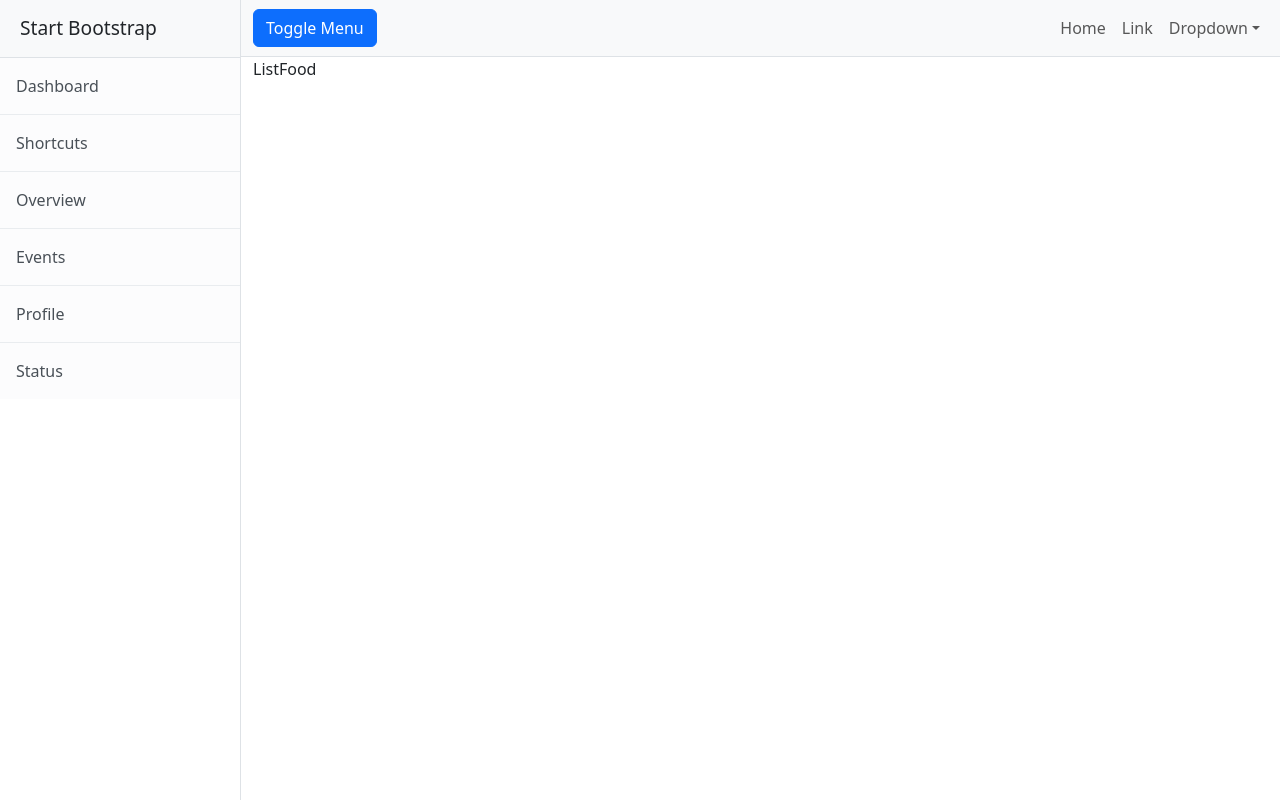
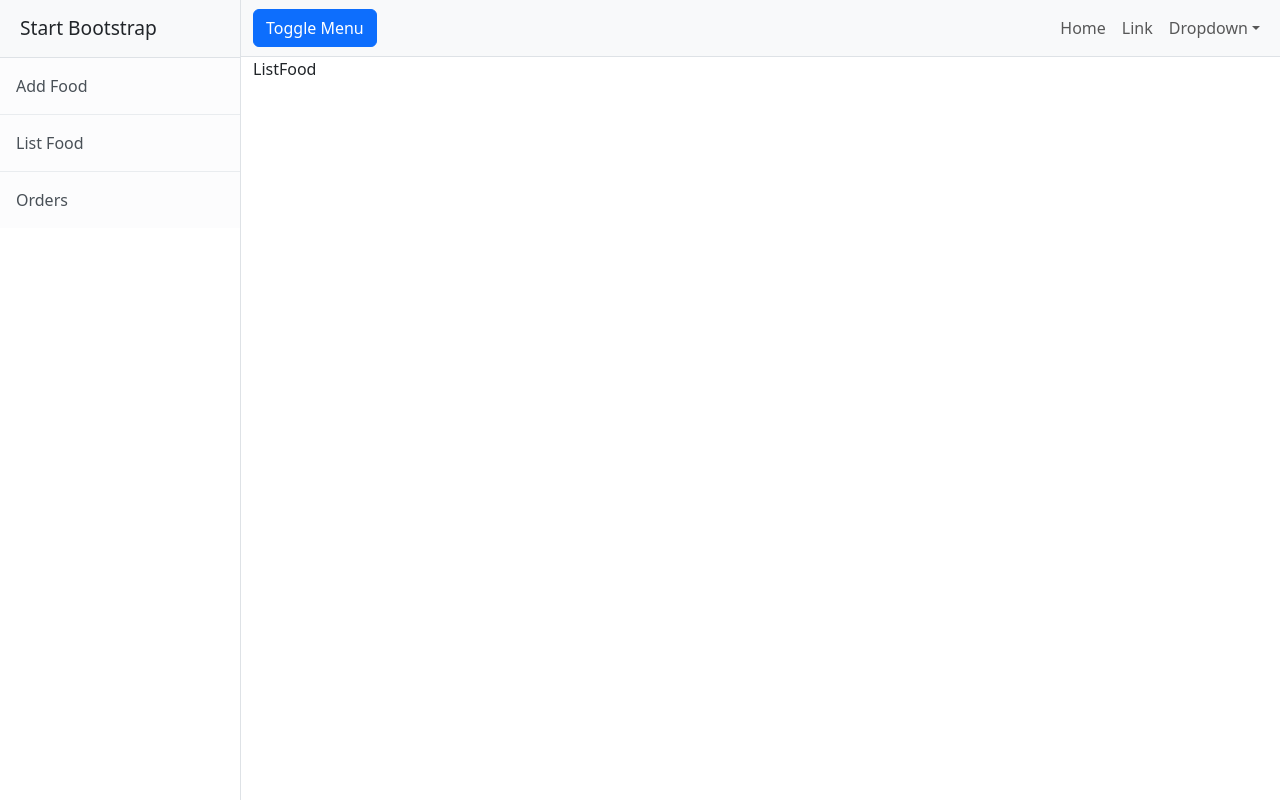
Before and after one commit to yilincaii/Foodies, a React (Vite) app in the folder adminpanel/: page / in a window 1280 px wide. Built offline with nearby package versions, Linux system fonts and the light colour scheme.

Commit message:
fix(admin): import Link from react-router-dom in Sidebar to resolve runtime error

```diff
--- a/adminpanel/src/components/Sidebar/Sidebar.jsx
+++ b/adminpanel/src/components/Sidebar/Sidebar.jsx
@@ -1,16 +1,15 @@
 import React from 'react';
+import { Link } from 'react-router-dom';
 
 const Sidebar = () => {
     return (
         <div className="border-end bg-white" id="sidebar-wrapper">
             <div className="sidebar-heading border-bottom bg-light">Start Bootstrap</div>
             <div className="list-group list-group-flush">
-            <a className="list-group-item list-group-item-action list-group-item-light p-3" href="#!">Dashboard</a>
-            <a className="list-group-item list-group-item-action list-group-item-light p-3" href="#!">Shortcuts</a>
-            <a className="list-group-item list-group-item-action list-group-item-light p-3" href="#!">Overview</a>
-            <a className="list-group-item list-group-item-action list-group-item-light p-3" href="#!">Events</a>
-            <a className="list-group-item list-group-item-action list-group-item-light p-3" href="#!">Profile</a>
-            <a className="list-group-item list-group-item-action list-group-item-light p-3" href="#!">Status</a>
+                <Link className="list-group-item list-group-item-action list-group-item-light p-3" to="/add">Add Food</Link>
+                <Link className="list-group-item list-group-item-action list-group-item-light p-3" to="/list">List Food</Link>
+                <Link className="list-group-item list-group-item-action list-group-item-light p-3" to="/orders">Orders</Link>
+
             </div>
         </div>
     )
```
Lines whose indentation alone changed are shown as unchanged.
